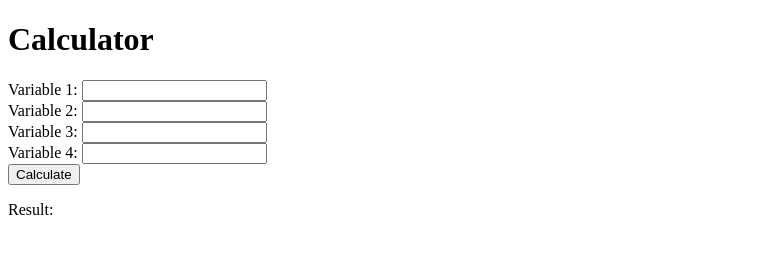
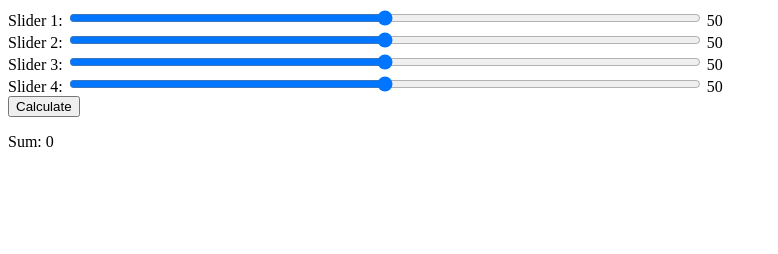
Before and after one commit to pouyashaeriwork/pouyashaeriwork.github.io, a plain HTML site: page index.html in a window 1280 px wide. Shown: the whole page, without its empty margins (0-778 px from the left). Drawn offline with Linux system fonts and the light colour scheme.

Commit message:
Appliationized

```diff
--- a/index.html
+++ b/index.html
@@ -1,19 +1,69 @@
-<!-- index.html -->
 <!DOCTYPE html>
 <html>
 <head>
-    <title>Calculator</title>
+    <title>Slider Calculator</title>
+    <style>
+        /* CSS to make the sliders wider */
+        .slider {
+            width: 50%; /* Adjust the width as needed */
+        }
+    </style>
 </head>
 <body>
-    <h1>Calculator</h1>
-    <form id="calculator-form">
-        Variable 1: <input type="text" id="var1"><br>
-        Variable 2: <input type="text" id="var2"><br>
-        Variable 3: <input type="text" id="var3"><br>
-        Variable 4: <input type="text" id="var4"><br>
-        <input type="submit" value="Calculate">
-    </form>
-    <p>Result: <span id="result"></span></p>
-    <script src="script.js"></script>
+    <div class="slider-container">
+        <label for="slider1">Slider 1:</label>
+        <input type="range" id="slider1" min="0" max="100" value="50" class="slider">
+        <span id="slider1-value">50</span>
+    </div>
+
+    <div class="slider-container">
+        <label for="slider2">Slider 2:</label>
+        <input type="range" id="slider2" min="0" max="100" value="50" class="slider">
+        <span id="slider2-value">50</span>
+    </div>
+
+    <div class="slider-container">
+        <label for="slider3">Slider 3:</label>
+        <input type="range" id="slider3" min="0" max="100" value="50" class="slider">
+        <span id="slider3-value">50</span>
+    </div>
+
+    <div class="slider-container">
+        <label for="slider4">Slider 4:</label>
+        <input type="range" id="slider4" min="0" max="100" value="50" class="slider">
+        <span id="slider4-value">50</span>
+    </div>
+
+    <button id="calculate-button">Calculate</button>
+
+    <div id="result-container">
+        <p>Sum: <span id="result-value">0</span></p>
+    </div>
+
+    <script>
+        // JavaScript code for slider value updates
+        document.addEventListener('input', function (e) {
+            if (e.target && e.target.classList.contains('slider')) {
+                const sliderId = e.target.id;
+                const value = e.target.value;
+                const valueSpanId = sliderId + '-value';
+                document.getElementById(valueSpanId).textContent = value;
+            }
+        });
+
+        // JavaScript code for your calculation and result display here
+        document.getElementById('calculate-button').addEventListener('click', function () {
+            const slider1Value = parseInt(document.getElementById('slider1').value);
+            const slider2Value = parseInt(document.getElementById('slider2').value);
+            const slider3Value = parseInt(document.getElementById('slider3').value);
+            const slider4Value = parseInt(document.getElementById('slider4').value);
+
+            // Calculate the sum
+            const sum = slider1Value + slider2Value + slider3Value + slider4Value;
+
+            // Update the result
+            document.getElementById('result-value').textContent = sum;
+        });
+    </script>
 </body>
 </html>
```
Also changed, not shown: 1 other file.
